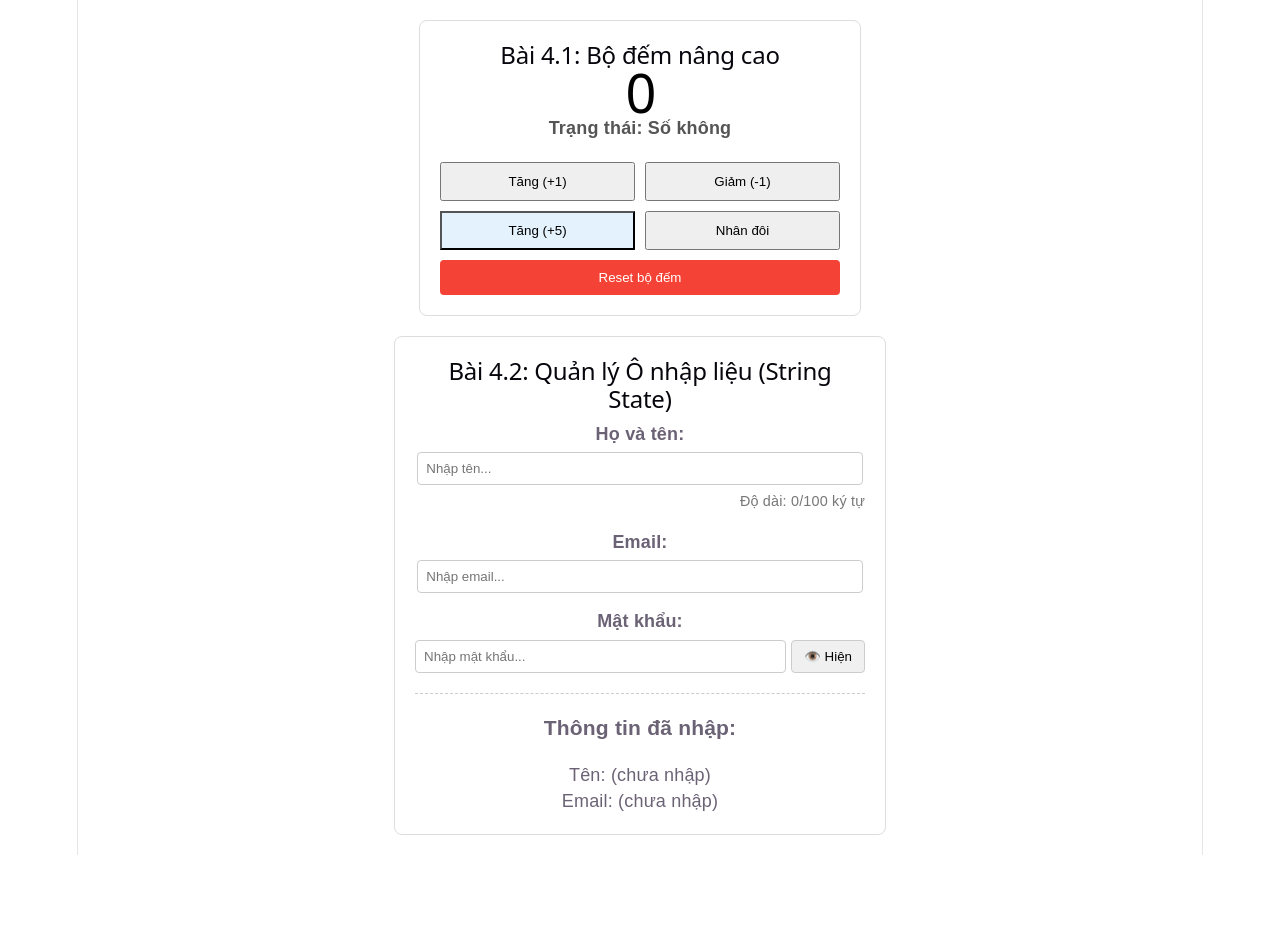
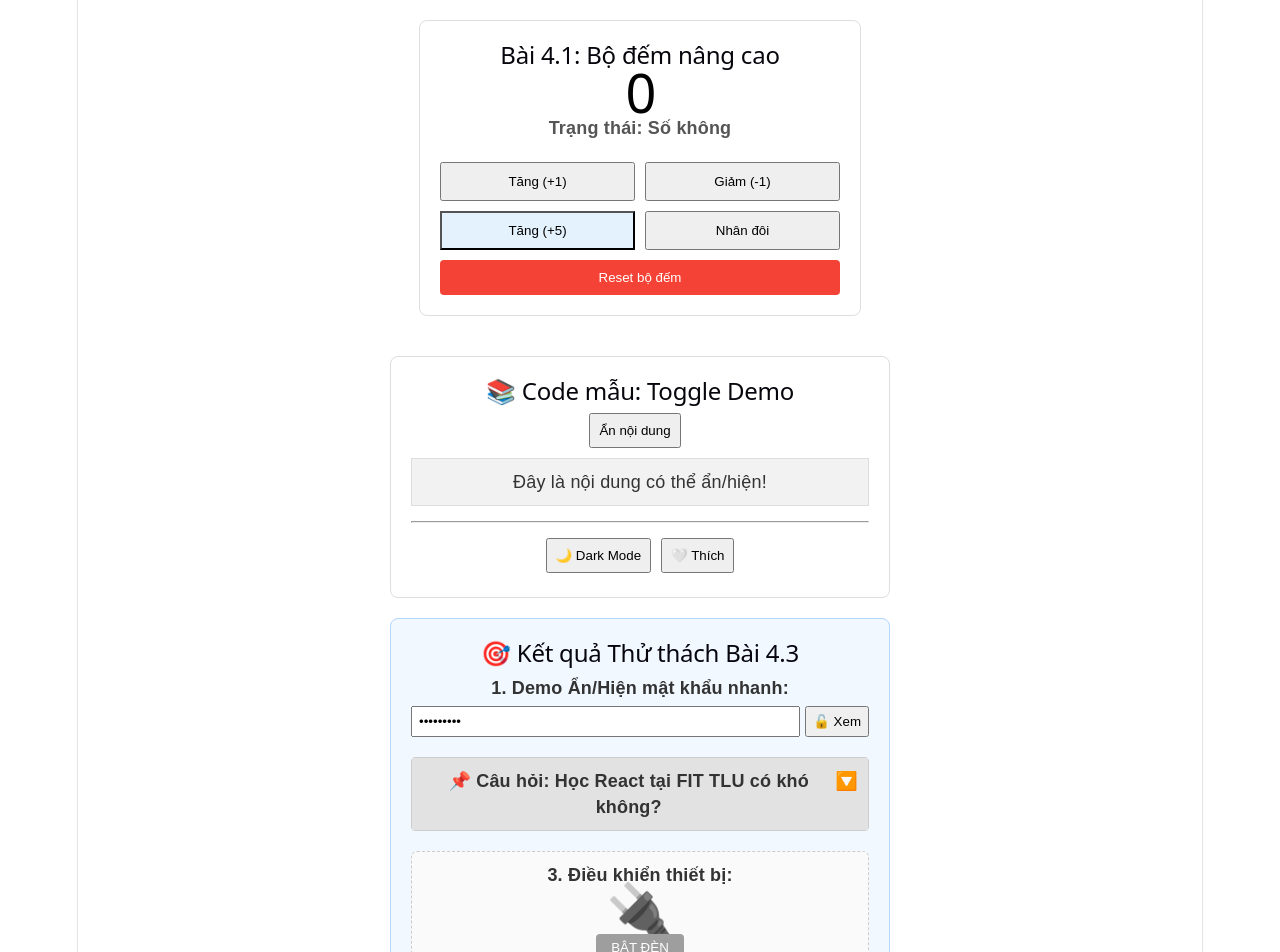
Before and after one commit to DangDuong06/CSE319_PhamHuynhDangDuong_2451160765, a React (Vite) app in the folder exercises_v2/hello-react/: page / in a window 1280 px wide. Shown: the top 952 px of the page. Before the commit the page ends 855 px from the top, so only its background shows below. Built offline with nearby package versions, Linux system fonts and the light colour scheme.

Commit message:
hoàn thành bài 4.3 Tier 4

```diff
--- a/exercises_v2/hello-react/src/App.jsx
+++ b/exercises_v2/hello-react/src/App.jsx
@@ -8,8 +8,8 @@ function App() {
     return (
         <div>
             <NumberState />
-            { <StringState />}
-            {/* <BooleanState /> */}
+            {/* <StringState /> */}
+            { <BooleanState /> }
             {/* <MultipleStates /> */}
         </div>
     );
--- /dev/null
+++ b/exercises_v2/hello-react/src/BooleanState.jsx
@@ -0,0 +1,107 @@
+// src/BooleanState.jsx
+import { useState } from "react";
+
+function BooleanState() {
+    // --- Dữ liệu Code mẫu ---
+    const [isVisible, setIsVisible] = useState(true);
+    const [isDarkMode, setIsDarkMode] = useState(false);
+    const [isLiked, setIsLiked] = useState(false);
+
+    // --- Dữ liệu Thử thách ---
+    const [showPass, setShowPass] = useState(false); // Thử thách 1: Ẩn/hiện mật khẩu mẫu
+    const [isOpenAccordion, setIsOpenAccordion] = useState(false); // Thử thách 2: Cấu trúc Accordion
+    const [isLightOn, setIsLightOn] = useState(false); // Thử thách 3: Công tắc bóng đèn
+
+    const themeStyle = {
+        backgroundColor: isDarkMode ? "#333" : "#fff",
+        color: isDarkMode ? "#fff" : "#333",
+        padding: "20px",
+        minHeight: "200px",
+        borderRadius: "8px",
+        border: "1px solid #ddd",
+        transition: "all 0.3s ease" // Hiệu ứng đổi màu mượt mà
+    };
+
+    return (
+        <div style={{ padding: "20px", fontFamily: "sans-serif", maxWidth: "500px", margin: "20px auto" }}>
+
+            {/* ================= KHU VỰC CODE MẪU ================= */}
+            <div style={themeStyle}>
+                <h2>📚 Code mẫu: Toggle Demo</h2>
+
+                {/* Toggle ẩn/hiện */}
+                <button onClick={() => setIsVisible(!isVisible)} style={{ padding: "8px", marginRight: "10px" }}>
+                    {isVisible ? "Ẩn nội dung" : "Hiện nội dung"}
+                </button>
+
+                {isVisible && (
+                    <div style={{ marginTop: "10px", padding: "10px", border: "1px solid #ddd", background: "rgba(0,0,0,0.05)" }}>
+                        <p>Đây là nội dung có thể ẩn/hiện!</p>
+                    </div>
+                )}
+
+                <hr style={{ margin: "15px 0" }} />
+
+                {/* Toggle dark mode */}
+                <button onClick={() => setIsDarkMode(!isDarkMode)} style={{ padding: "8px", marginRight: "10px" }}>
+                    {isDarkMode ? "☀️ Light Mode" : "🌙 Dark Mode"}
+                </button>
+
+                {/* Toggle like */}
+                <button onClick={() => setIsLiked(!isLiked)} style={{ padding: "8px" }}>
+                    {isLiked ? "❤️ Đã thích" : "🤍 Thích"}
+                </button>
+            </div>
+
+            {/* ================= KHU VỰC THỬ THÁCH ================= */}
+            <div style={{ background: "#f1f8ff", padding: "20px", borderRadius: "8px", marginTop: "20px", border: "1px solid #b3d7ff", color: "#333" }}>
+                <h2>🎯 Kết quả Thử thách Bài 4.3</h2>
+
+                {/* Thử thách 1: Nút ẩn/hiện input mật khẩu độc lập */}
+                <div style={{ marginBottom: "20px" }}>
+                    <p style={{ margin: "0 0 5px 0", fontWeight: "bold" }}>1. Demo Ẩn/Hiện mật khẩu nhanh:</p>
+                    <div style={{ display: "flex", gap: "5px" }}>
+                        <input type={showPass ? "text" : "password"} defaultValue="duong2026" style={{ padding: "6px", flex: 1 }} />
+                        <button onClick={() => setShowPass(!showPass)} style={{ padding: "6px" }}>
+                            {showPass ? "🔒 Khóa" : "🔓 Xem"}
+                        </button>
+                    </div>
+                </div>
+
+                {/* Thử thách 2: Cấu trúc Accordion mở/đóng */}
+                <div style={{ marginBottom: "20px", border: "1px solid #ccc", borderRadius: "4px", background: "white" }}>
+                    <div
+                        onClick={() => setIsOpenAccordion(!isOpenAccordion)}
+                        style={{ padding: "10px", background: "#e2e2e2", cursor: "pointer", fontWeight: "bold", display: "flex", justifyContent: "space-between" }}
+                    >
+                        <span>📌 Câu hỏi: Học React tại FIT TLU có khó không?</span>
+                        <span>{isOpenAccordion ? "🔼" : "🔽"}</span>
+                    </div>
+                    {isOpenAccordion && (
+                        <div style={{ padding: "10px", borderTop: "1px solid #ccc", fontSize: "0.95rem", color: "#555" }}>
+                            Trả lời: Không khó nếu bạn kiên trì làm bài tập thực hành theo từng Tier từ 0 đến 7 của giáo trình!
+                        </div>
+                    )}
+                </div>
+
+                {/* Thử thách 3: Icon bóng đèn thông minh */}
+                <div style={{ textAlign: "center", padding: "10px", background: isLightOn ? "#fffde7" : "#fafafa", borderRadius: "6px", border: "1px dashed #ccc" }}>
+                    <p style={{ margin: "0 0 10px 0", fontWeight: "bold" }}>3. Điều khiển thiết bị:</p>
+                    <div style={{ fontSize: "3rem", filter: isLightOn ? "drop-shadow(0 0 10px rgba(255,235,59,1))" : "none" }}>
+                        {isLightOn ? "💡" : "🔌"}
+                    </div>
+                    <button
+                        onClick={() => setIsLightOn(!isLightOn)}
+                        style={{ marginTop: "10px", padding: "6px 15px", cursor: "pointer", background: isLightOn ? "#fbc02d" : "#9e9e9e", color: "white", border: "none", borderRadius: "4px" }}
+                    >
+                        {isLightOn ? "TẮT ĐÈN" : "BẬT ĐÈN"}
+                    </button>
+                </div>
+
+            </div>
+
+        </div>
+    );
+}
+
+export default BooleanState;
```
Also changed, not shown: 1 other file (tests, documents, lock files or other folders).
